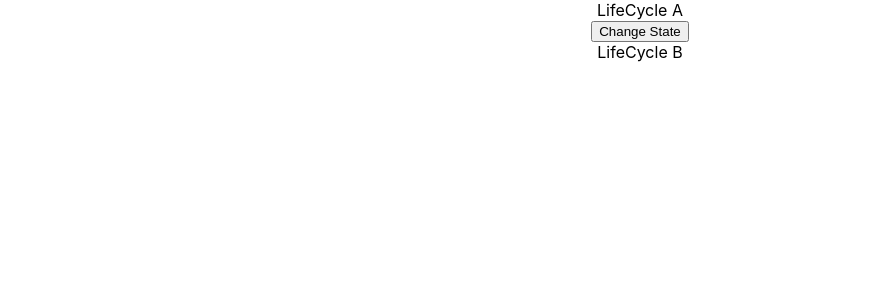
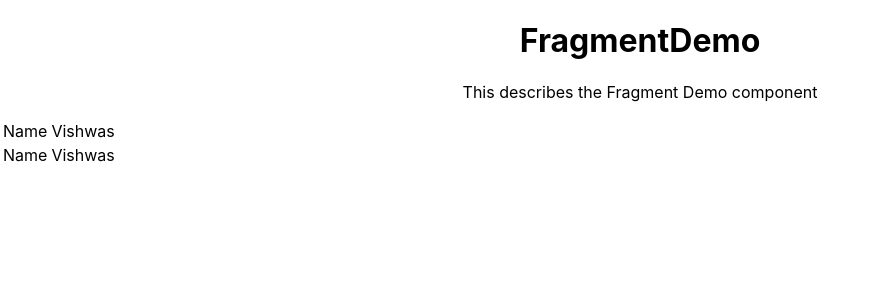
Before and after one commit to BetsybaDurai/react, a React (Create React App) app: page / in a window 1280 px wide. Shown: the top 300 px of the page, without its empty margins (0-876 px from the left). Built offline with nearby package versions, Linux system fonts and the light colour scheme.

Commit message:
Fragment

```diff
--- a/src/App.js
+++ b/src/App.js
@@ -17,14 +17,17 @@
 import Style from './components/AppStyles.module.css'
 import Form from './components/Form';
 import LifeCycleA from './components/LifeCycleA';
+import FragmentDemo from './FragmentDemo';
+import Table from './components/Table';
 
 
 function App() {
   return (
     <div className="App">
-
+      <FragmentDemo />
+      <Table/>
       {/* <Form/> */}
-      <LifeCycleA/>
+       {/* <LifeCycleA/> */}
       {/* <h1 className='error'>Error</h1>
       <h1 className={Style.success}>Success</h1>
 
--- /dev/null
+++ b/src/FragmentDemo.js
@@ -0,0 +1,14 @@
+import React from 'react'
+
+function FragmentDemo() {
+  return (
+    <React.Fragment>
+    <h1>
+      FragmentDemo
+    </h1>
+      <p>This describes the Fragment Demo component</p>
+      </React.Fragment>
+  )
+}
+
+export default FragmentDemo
--- /dev/null
+++ b/src/components/Columns.js
@@ -0,0 +1,21 @@
+import React from 'react'
+
+function Columns() {
+    const items=[]
+  return (
+      <React.Fragment>
+          {
+              items.map(item => (
+                  <React.Fragment key={item.id}>
+                      <h1>Title</h1>
+                      <p>{item.title}</p>
+                   </React.Fragment>
+              ))
+          }
+      <td>Name</td>
+      <td>Vishwas</td>
+    </React.Fragment>
+  )
+}
+
+export default Columns
--- /dev/null
+++ b/src/components/Table.js
@@ -0,0 +1,19 @@
+import React from 'react'
+import Columns from './Columns'
+
+function Table() {
+  return (
+        <table>
+        <tbody>
+        <tr>
+        <Columns/>
+              </tr>
+              <tr>
+        <Columns/>
+        </tr>
+        </tbody>
+        </table>
+  )
+}
+
+export default Table
```
Also changed, not shown: src/components/PureComp.js (added).
